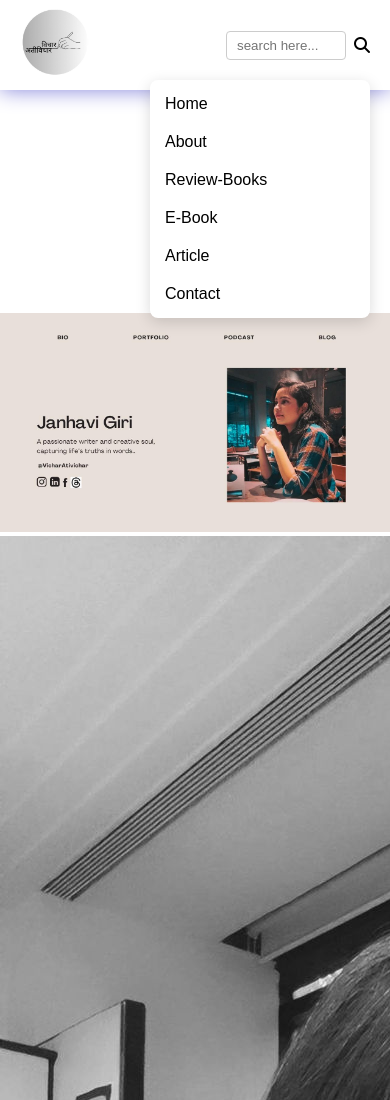
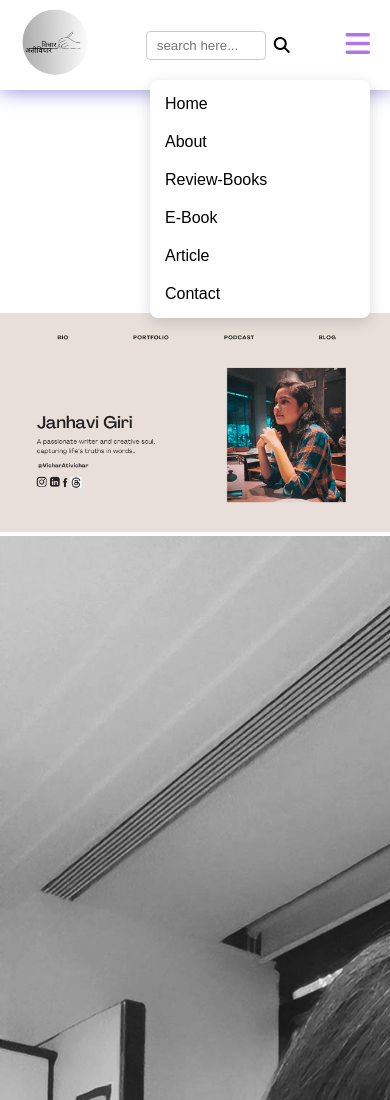
Before and after one commit to Janhavigiri16/Vichar-Project, a plain HTML site: page index.html in a window 390 px wide. Shown: the top 1100 px of the page. Drawn offline with Linux system fonts and the light colour scheme.

Commit message:
Update index.html

```diff
--- a/index.html
+++ b/index.html
@@ -38,6 +38,9 @@
                     <label for="search-box" class="fas fa-search"></label>
                 </form>
                 <!-- <i class="fa-solid fa-heart"></i> -->
+            </div>
+            <div class="hamburger">
+                <i class="fas fa-bars"></i>
             </div>
         </nav>
 
```
